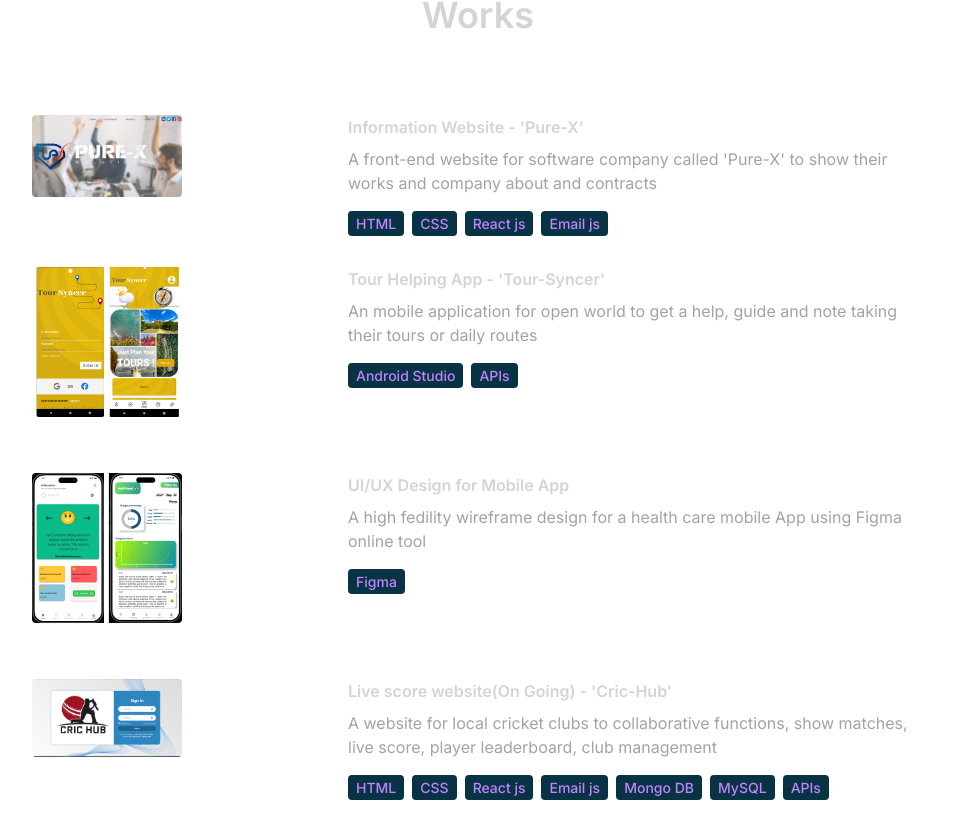
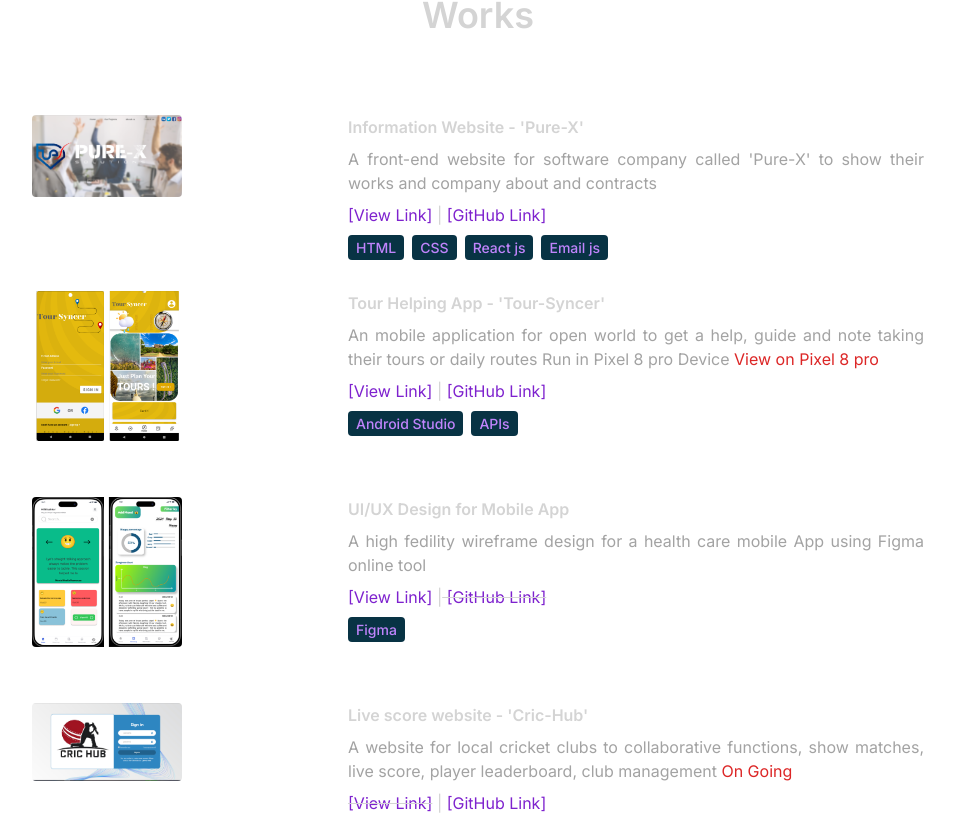
Before and after one commit to Nilushka-Poornima/Portfolio, a React (Create React App) app: page / in a window 1280 px wide. Shown: the part 3186-4001 px from the top of the page, without its empty margins (162-1117 px from the left). Built offline with nearby package versions, Linux system fonts and the light colour scheme.

Commit message:
resourse of works added

```diff
--- a/src/components/Works.jsx
+++ b/src/components/Works.jsx
@@ -32,7 +32,15 @@
                             transition={{ duration: 1, ease: "easeInOut" }}
                             className="w-full max-w-xl lg:w-3/4">
                             <h6 className="mb-2 font-semibold">{works.title}</h6>
-                        <p className="mb-4 text-neutral-400">{works.description}</p>
+                            <p className="mb-2 text-neutral-400 text-justify">{works.description} <span className='text-red-600'> {works.special}</span></p>
+                            <p className='mb-2'>
+                                <a href={works.link1} className={works.status1} target='blank'>
+                                    <span className='text-purple-700 '> [View Link]</span>
+                                </a> |
+                                <a href={works.link2} className={works.status2} target='blank'>
+                                    <span className='text-purple-700'> [GitHub Link]</span>
+                                </a>
+                            </p>
                             {works.technologies.map((tech, index) => (
                                 <span className="mr-2 mt-2 rounded bg-cyan-950 px-2 py-1 text-sm font-medium text-purple-400 " key={index}>{tech}</span>
 
--- a/src/constants/index.js
+++ b/src/constants/index.js
@@ -41,30 +41,50 @@
 export const WORKS = [
   {
     title: "Information Website - 'Pure-X'",
+    link1: "https://pure-x.vercel.app",
+    link2: "https://github.com/Nilushka-Poornima/Pure-X.git",
+    status1: "",
+    status2: "",
     image: projectPureX,
     description:
       "A front-end website for software company called 'Pure-X' to show their works and company about and contracts",
+    special: "",
     technologies: ["HTML", "CSS", "React js", "Email js"],
   },
   {
     title: "Tour Helping App - 'Tour-Syncer'",
+    link1: "https://appetize.io/app/b_7sst2r2avac727hkptelwugoom",
+    link2: "https://github.com/Nilushka-Poornima/TourSyncer.git",
+    status1: "",
+    status2: "",
     image: tourSyncerApp,
     description:
-      "An mobile application for open world to get a help, guide and note taking their tours or daily routes",
-    technologies: ["Android Studio", "APIs", ],
+      "An mobile application for open world to get a help, guide and note taking their tours or daily routes Run in Pixel 8 pro Device",
+    special: "View on Pixel 8 pro",
+    technologies: ["Android Studio", "APIs",],
   },
   {
     title: "UI/UX Design for Mobile App",
+    link1: "https://www.figma.com/design/SB8ugCgsy9fGoSn1RYKmBG/UI%2FUX-project?node-id=0-1&t=8jV8zNfDGWZOapor-1",
+    link2: "",
+    status1: "",
+    status2: "line-through pointer-events-none",
     image: healthApp,
     description:
       "A high fedility wireframe design for a health care mobile App using Figma online tool",
+    special: "",
     technologies: ["Figma"],
   },
   {
-    title: "Live score website(On Going) - 'Cric-Hub' ",
+    title: "Live score website - 'Cric-Hub' ",
+    link1: "",
+    link2: "https://github.com/orgs/Cric-Hub/repositories?",
+    status1: "line-through pointer-events-none",
+    status2: "",
     image: projectCricHub,
     description:
       "A website for local cricket clubs to collaborative functions, show matches, live score, player leaderboard, club management ",
+    special: "On Going",
     technologies: ["HTML", "CSS", "React js", "Email js", "Mongo DB", "MySQL", "APIs"],
   },
 ];
```
Lines whose indentation alone changed are shown as unchanged.
